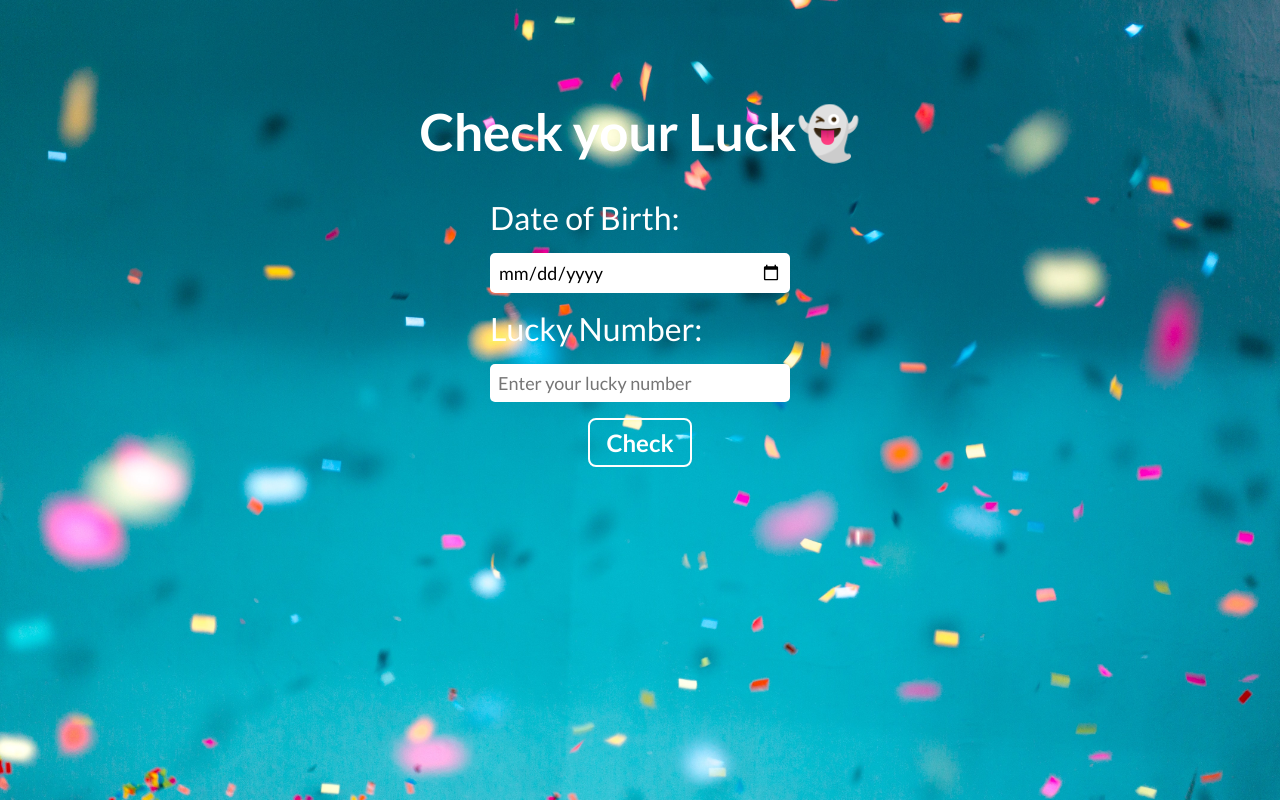
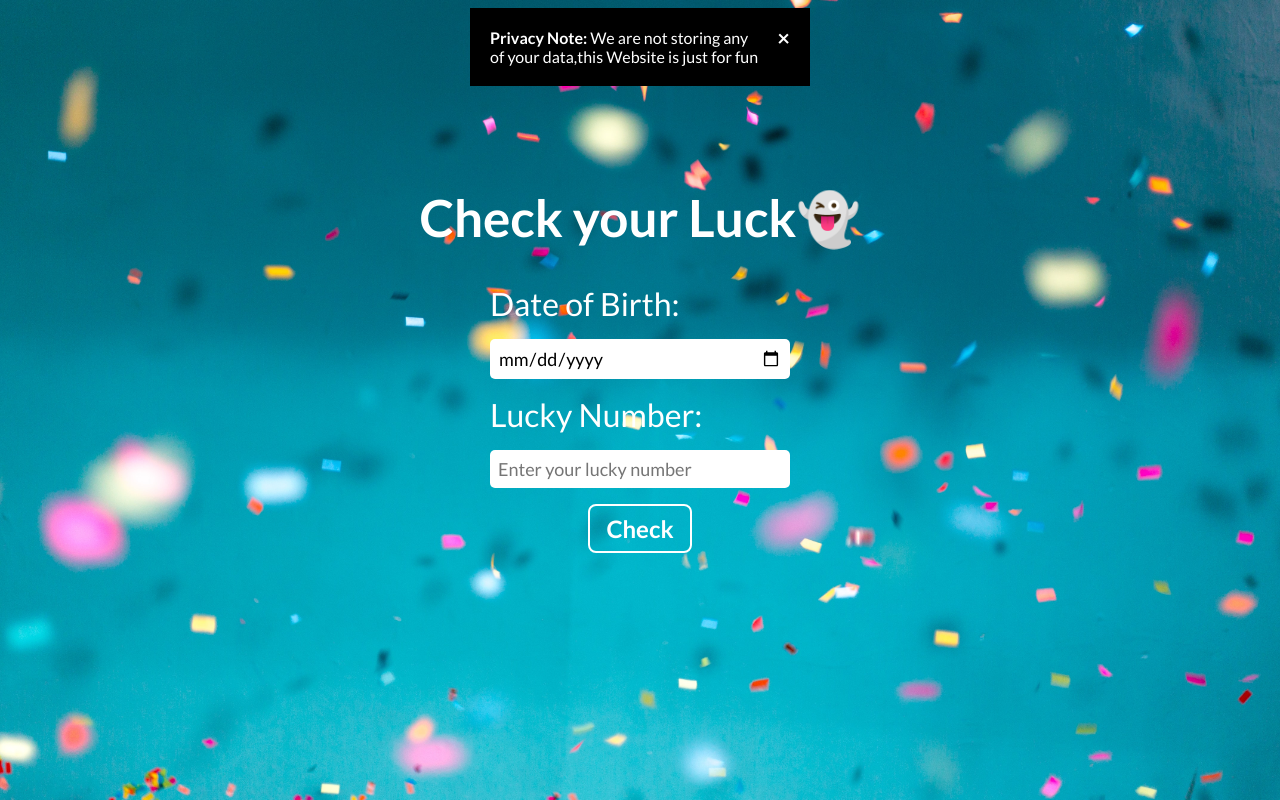
Before and after one commit to AshwiniSetty/Is_Your_Birthday_Lucky, a plain HTML site: page index.html in a window 1280 px wide. Drawn offline with Linux system fonts and the light colour scheme.

Commit message:
feat: added Privacy Policy

```diff
--- a/index.html
+++ b/index.html
@@ -10,6 +10,10 @@
     <title>Check your Luck</title>
   </head>
   <body>
+    <div class="alert container">
+      <span class="closebtn">&times;</span>
+      <strong>Privacy Note: </strong>We are not storing any of your data,this Website is just for fun
+    </div>
     <h1 class="header">Check your Luck👻</h1>
     <main class="container">
       <label for="date-of-birth">Date of Birth:</label>
--- a/index.js
+++ b/index.js
@@ -34,3 +34,14 @@ checkButton.addEventListener("click", () => {
     showMessage("🙄Please enter both the fields");
   }
 });
+
+var close = document.getElementsByClassName("closebtn");
+var i;
+
+for (i = 0; i < close.length; i++) {
+  close[i].onclick = function(){
+    var div = this.parentElement;
+    div.style.opacity = "0";
+    setTimeout(function(){ div.style.display = "none"; }, 600);
+  }
+}
--- a/style.css
+++ b/style.css
@@ -71,3 +71,29 @@
     border-radius: 5px;
     font-weight: bold;
   }
+
+  .alert {
+    padding: 20px;
+    color: white;
+    opacity: 1;
+    transition: opacity 0.6s;
+    margin-bottom: 15px;
+    background-color: black;
+
+  }
+
+
+  .closebtn {
+    margin-left: 15px;
+    color: white;
+    font-weight: bold;
+    float: right;
+    font-size: 22px;
+    line-height: 20px;
+    cursor: pointer;
+    transition: 0.3s;
+  }
+
+  .closebtn:hover {
+    color: grey;
+  }
```
